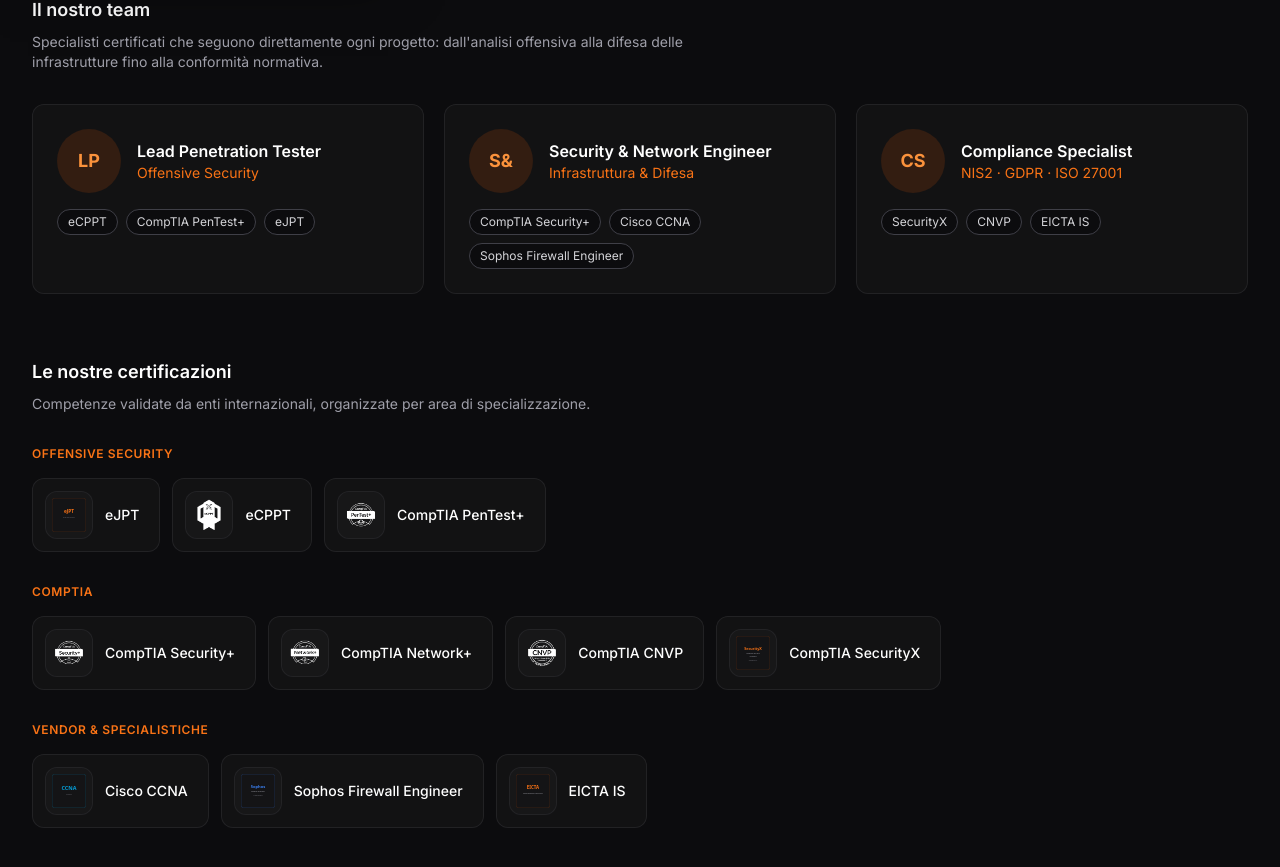
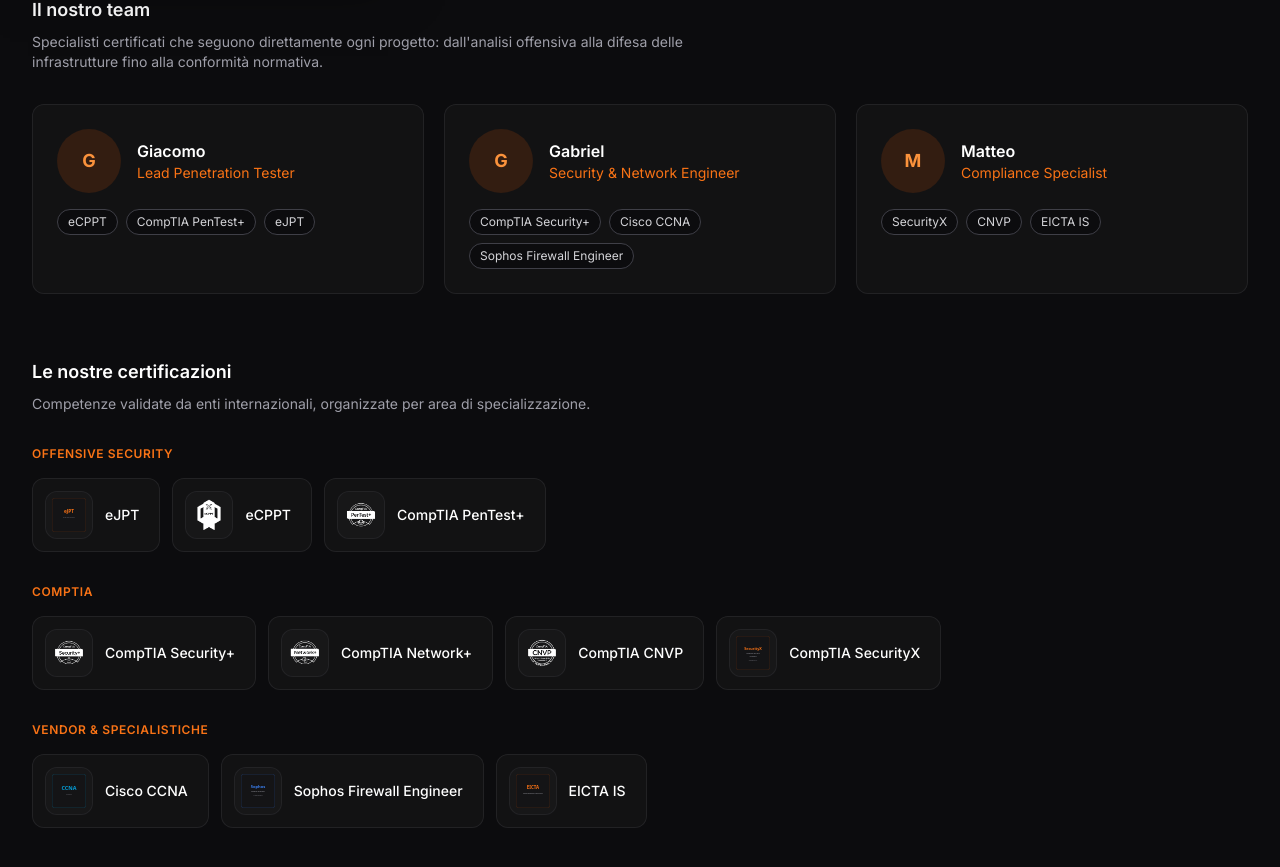
Before and after one commit to matteobattaglia/hacksure-redesign, a Next.js app: page /chi-siamo in a window 1280 px wide. Shown: the part 816-1683 px from the top of the page. Built offline with nearby package versions, Linux system fonts and the light colour scheme; no server answers.

Commit message:
Aggiorna i nomi del team: Giacomo, Gabriel e Matteo.
Co-authored-by: Cursor <cursoragent@cursor.com>

```diff
--- a/src/components/TeamSection.tsx
+++ b/src/components/TeamSection.tsx
@@ -9,30 +9,29 @@ type TeamMember = {
   foto?: string;
 };
 
-// TODO: sostituire con nomi, foto reali (/public/assets/team/*.jpg) e link LinkedIn
-// prima del go-live. Senza `foto` viene mostrato un avatar con le iniziali.
+// Opzionale: aggiungere cognomi, foto in /public/assets/team/ e link LinkedIn.
 const team: TeamMember[] = [
   {
-    nome: "Lead Penetration Tester",
-    ruolo: "Offensive Security",
+    nome: "Giacomo",
+    ruolo: "Lead Penetration Tester",
     certificazioni: ["eCPPT", "CompTIA PenTest+", "eJPT"],
   },
   {
-    nome: "Security & Network Engineer",
-    ruolo: "Infrastruttura & Difesa",
+    nome: "Gabriel",
+    ruolo: "Security & Network Engineer",
     certificazioni: ["CompTIA Security+", "Cisco CCNA", "Sophos Firewall Engineer"],
   },
   {
-    nome: "Compliance Specialist",
-    ruolo: "NIS2 · GDPR · ISO 27001",
+    nome: "Matteo",
+    ruolo: "Compliance Specialist",
     certificazioni: ["SecurityX", "CNVP", "EICTA IS"],
   },
 ];
 
 function initials(label: string) {
-  return label
-    .split(" ")
-    .filter(Boolean)
+  const parts = label.split(" ").filter(Boolean);
+  if (parts.length === 1) return parts[0].slice(0, 1).toUpperCase();
+  return parts
     .slice(0, 2)
     .map((w) => w[0]?.toUpperCase())
     .join("");
```
